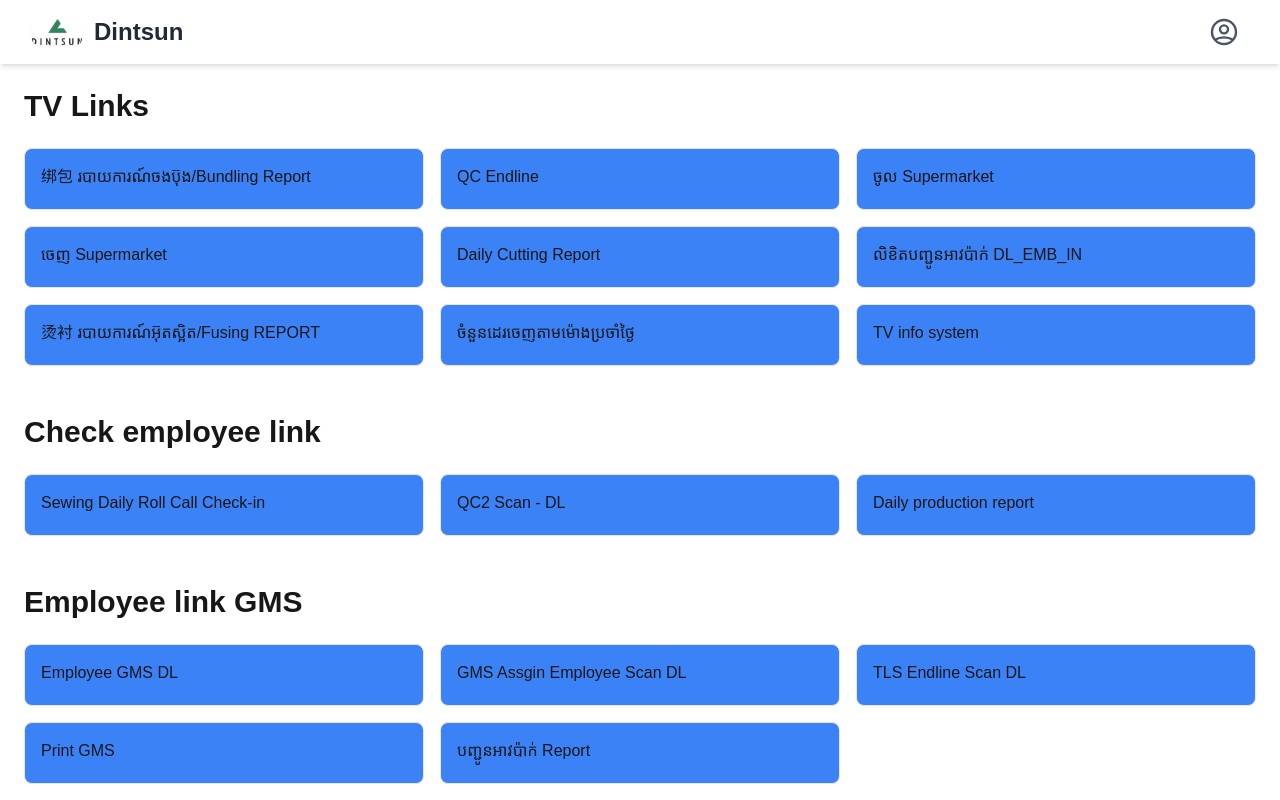
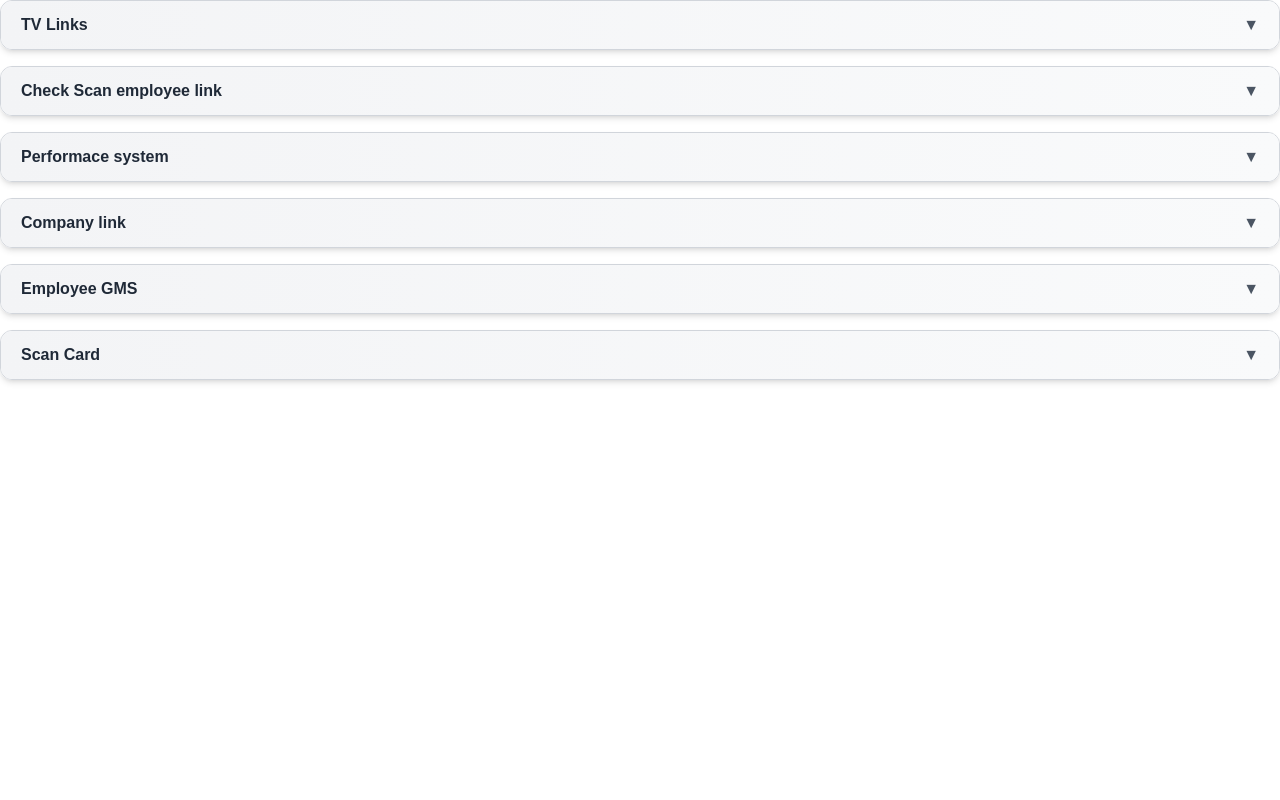
Before and after one commit to K3yyy/factoryLink, a Next.js app: page / in a window 1280 px wide. Shown: the top 800 px of the page. Built offline with nearby package versions, Linux system fonts and the light colour scheme.

Commit message:
add collapsible

```diff
--- a/data/data.ts
+++ b/data/data.ts
@@ -1,22 +1,27 @@
 import {Link} from "@/components/link-collection";
+
 
 
 export const myLinks: Link[] = [
     {
-        title: "绑包 របាយការណ៍ចងប៊ុង/Bundling Report",
-        url: "http://172.26.0.13/ReportServer/?%2fKANBAN%2fKH_bd_TV&rs:Command=Render",
+        title: "绑包 របាយការណ៍ចងប៊ុង/Bundling",
+        url: "http://172.22.228.224/sqlConnection/pages/bundling.php",
     },
     {
-        title: "QC Endline",
-        url: "http://172.26.0.13/ReportServer/?%2fKANBAN%2fKH_Phone_summary_report_TV_DataBuildingB&rs:Command=Render",
-    },
-    {
-        title: "ចូល Supermarket",
-        url: "http://172.26.0.13/ReportServer/?%2fKANBAN%2fKH_SM_IN_TV&rs:Command=Render",
+        title: "ចូល Supermarket/SM_IN",
+        url: "http://172.22.228.224/sqlConnection/pages/sm_in.php",
     },
     {
         title: "ចេញ Supermarket",
-        url: "http://172.26.0.13/ReportServer/?%2fKANBAN%2fKH_SM_OUT_TV&rs:Command=Render",
+        url: "hhttp://172.22.228.224/sqlConnection/pages/sm_out.php",
+    },
+    {
+        title: "烫衬 របាយការណ៍អ៊ុតស្អិត/Fusing REPORT",
+        url: "http://172.22.228.224/sqlConnection/pages/fusing.php",
+    },
+    {
+        title: "Iron",
+        url: "http://172.22.228.224/sqlConnection/pages/iron1.php",
     },
     {
         title: "Daily Cutting Report",
@@ -26,19 +31,32 @@ export const myLinks: Link[] = [
         title: "លិខិតបញ្ជូនអាវប៉ាក់ DL_EMB_IN",
         url: " http://172.26.0.13/ReportServer/Pages/ReportViewer.aspx?%2fKANBAN%2f01_KH_EMB_report_Print&rs:Command=Render",
     },
+    {
+        title: "QC Endline",
+        url: "http://172.26.0.13/ReportServer/?%2fKANBAN%2fKH_Phone_summary_report_TV_DataBuildingB&rs:Command=Render",
+    },
 
-    {
-        title: "烫衬 របាយការណ៍អ៊ុតស្អិត/Fusing REPORT",
-        url: "http://172.26.0.13/ReportServer/Pages/ReportViewer.aspx?/KANBAN/KH_pushing_TV_new&amp;amp;amp;amp;amp;amp;amp;rs:Command=Render",
-    },
+
+
+
     {
         title: "ចំនួនដេរចេញតាមម៉ោងប្រចាំថ្ងៃ",
         url: "http://172.26.0.13/ReportServer/?%2fKANBAN%2fKH_Phone_summary_report_TV_ALLDataBuilding_B&rs:Command=Render",
     },
-    {
-        title: "TV info system",
-        url: "http://172.26.0.18:8512/vs/tologin.vs",
-    },
+    // {
+    //     title: "TV info system",
+    //     url: "http://172.26.0.18:8512/vs/tologin.vs",
+    // },
+
+
+    // {
+    //     title: "Iron",
+    //     url: "http://172.22.228.224/sqlConnection/pages/iron1.php",
+    // },
+    // {
+    //     title: "Iron",
+    //     url: "http://172.22.228.224/sqlConnection/pages/iron1.php",
+    // },
 ];
 
 export const checkEmployeeLink: Link[] = [
@@ -59,8 +77,8 @@ export const checkEmployeeLink: Link[] = [
 export const checkEmployeeGms: Link[] = [
 
     {
-        title: "Employee GMS DL",
-        url: "http://172.22.228.224:3001",
+        title: "Check Worker performace",
+        url: "http://172.22.228.224/sqlConnection/pages/checkPerformace.php",
     },
     {
         title: "GMS Assgin Employee Scan DL",
@@ -73,6 +91,10 @@ export const checkEmployeeGms: Link[] = [
     {
         title: "Print GMS",
         url: "http://172.22.228.224:3001/printGMS",
+    },
+    {
+        title: "ALL GMS report",
+        url: "http://172.22.228.224/sqlConnection/pages/report.php",
     },
 
 
@@ -91,8 +113,47 @@ export const companyLink: Link[] = [
         title: "Factory flow",
         url: "http://172.22.228.224:3000/flow",
     },
+    {
+        title: "HR card-scan",
+        url: "https://adm.dintsun.com/servlet/jform?file=adm.pkg,manager.pkg&locale=en&init_func=Function1",
+    },
+]
+export const systemLink: Link[] = [
+    {
+        title: "cutting-system",
+        url: "http://172.22.228.224:3002",
+    },
+    {
+        title: "Employee GMS DL",
+        url: "http://172.22.228.224:3001",
+    },
+    {
+        title: "Dashboard system",
+        url: "http://172.22.228.224/sqlConnection/src/dashboard.php",
+    },
+
     // {
-    //     title: "Wiki",
-    //     url: "https://wikivn.dintsun.com/",
+    //     title: "Dashboard system",
+    //     url: "http://172.22.228.224/sqlConnection/src/dashboard.php",
     // },
 ]
+
+export const scanCard: Link[] = [
+    {
+        title: "DL_HA01",
+        url: "https://portalkh.dintsun.com/servlet/jform?file=sewing.pkg&em_step=1_4&init_func=Sewing-DL&uid=sewing&pwd=sewing&f_SewingLine=DL_HA01&locale=kh",
+    },
+
+    {
+        title: "DL_B01",
+        url: "https://portalkh.dintsun.com/servlet/jform?file=sewing.pkg&em_step=1_4&init_func=Sewing-DL&uid=sewing&pwd=sewing&f_SewingLine=DL_B01&locale=kh",
+    },
+    // {
+    //     title: "ALL GMS report",
+    //     url: "http://172.22.228.224/sqlConnection/pages/report.php",
+    // },
+    // {
+    //     title: "ALL GMS report",
+    //     url: "http://172.22.228.224/sqlConnection/pages/report.php",
+    // },
+]
--- a/src/app/page.tsx
+++ b/src/app/page.tsx
@@ -1,29 +1,43 @@
 "use client";
+
 import { LinkCollection } from "@/components/link-collection"
-import {checkEmployeeGms, checkEmployeeLink, companyLink, myLinks} from "../../data/data";
-import AdminNavbar from "@/components/factoryFlow/AdminNavbar";
-import {useState} from "react";
+import {
+    checkEmployeeGms,
+    checkEmployeeLink,
+    companyLink,
+    myLinks,
+    scanCard,
+} from "../../data/data";
 import EmployeeLinkProtected from "@/components/EmployeeLinkProtected";
+import CollapsibleSection from "@/components/CollapsibleSection";
 
 export default function Page() {
-
     return (
         <main>
-            <AdminNavbar/>
             <div>
-                <div>
-                    <LinkCollection links={myLinks} title="TV Links" />
-                </div>
-                <div>
-                    <LinkCollection links={checkEmployeeLink} title="Check employee link" />
-                </div>
-                <div>
-                    <EmployeeLinkProtected/>
-                </div>
-                <div>
-                    <LinkCollection links={companyLink} title="Company link" />
-                </div>
+                <CollapsibleSection title="TV Links">
+                    <LinkCollection links={myLinks} />
+                </CollapsibleSection>
 
+                <CollapsibleSection title="Check Scan employee link">
+                    <LinkCollection links={checkEmployeeLink} />
+                </CollapsibleSection>
+
+                <CollapsibleSection title="Performace system">
+                    <EmployeeLinkProtected />
+                </CollapsibleSection>
+
+                <CollapsibleSection title="Company link">
+                    <LinkCollection links={companyLink} />
+                </CollapsibleSection>
+
+                <CollapsibleSection title="Employee GMS">
+                    <LinkCollection links={checkEmployeeGms} />
+                </CollapsibleSection>
+
+                <CollapsibleSection title="Scan Card">
+                    <LinkCollection links={scanCard} />
+                </CollapsibleSection>
             </div>
         </main>
     )
--- /dev/null
+++ b/src/components/CollapsibleSection.tsx
@@ -0,0 +1,42 @@
+"use client";
+
+import { useState } from "react";
+
+export default function CollapsibleSection({
+                                               title,
+                                               children,
+                                           }: {
+    title: string;
+    children: React.ReactNode;
+}) {
+    const [open, setOpen] = useState(false);
+
+    return (
+        <div className="border border-gray-300 rounded-xl mb-4 shadow-md overflow-hidden">
+            <button
+                onClick={() => setOpen(!open)}
+                className="w-full flex justify-between items-center px-5 py-3 font-semibold bg-gradient-to-r from-gray-100 to-gray-50 hover:from-gray-200 hover:to-gray-100 transition-colors duration-300 focus:outline-none relative"
+            >
+                <span className="text-gray-800">{title}</span>
+                {/* CSS arrow */}
+                <span
+                    className={`inline-block transform transition-transform duration-300 text-gray-600`}
+                    style={{
+                        transform: open ? "rotate(180deg)" : "rotate(0deg)",
+                    }}
+                >
+          ▼
+        </span>
+            </button>
+
+            {/* Animated collapse */}
+            <div
+                className={`transition-all duration-300 ease-in-out overflow-hidden ${
+                    open ? "max-h-[1000px] p-5" : "max-h-0 p-0"
+                }`}
+            >
+                {children}
+            </div>
+        </div>
+    );
+}
--- a/src/components/EmployeeLinkProtected.tsx
+++ b/src/components/EmployeeLinkProtected.tsx
@@ -1,7 +1,7 @@
 "use client";
 
 import { useState } from "react";
-import { checkEmployeeGms } from "../../data/data";
+import { systemLink} from "../../data/data";
 import {Link} from "@/components/link-collection";
 
 export default function EmployeeLinkProtected() {
@@ -27,11 +27,11 @@ export default function EmployeeLinkProtected() {
 
     return (
         <div className="max-w-7xl mx-auto p-5 sm:p-6">
-            <h1 className="text-2xl sm:text-3xl font-bold mb-6">Employee link GMS</h1>
+            <h1 className="text-2xl sm:text-3xl font-bold mb-6">Use system</h1>
 
             <div className="grid grid-cols-1 sm:grid-cols-2 lg:grid-cols-3 gap-3 sm:gap-4">
-                {checkEmployeeGms.map((link: Link, index: number) =>
-                    link.title === "Employee GMS DL" ? (
+                {systemLink.map((link: Link, index: number) =>
+                    link.title === "Employee GMS DL" || link.title === "cutting-system"  ? (
                         <div
                             key={index}
                             onClick={() => handleLinkClick(link.url)}
--- a/src/components/factoryFlow/AdminNavbar.tsx
+++ /dev/null
@@ -1,59 +0,0 @@
-"use client";
-
-import Image from "next/image";
-import Link from "next/link";
-import type { FC } from "react";
-
-const AdminNavbar: FC = () => {
-    return (
-        <nav className="bg-white shadow-md sticky top-0 z-50">
-            <div className="max-w-7xl mx-auto px-4 sm:px-6 lg:px-8">
-                <div className="flex items-center justify-between h-16">
-
-                    {/* Logo Section */}
-                    <div className="flex-shrink-0">
-                        <Link href="/public" className="flex items-center gap-3">
-                            <Image
-                                src="/Logo.jpg"
-                                alt="Dintsun Logo"
-                                width={50}
-                                height={50}
-                                className="rounded-md shadow-sm"
-                            />
-                            <span className="text-2xl font-bold text-gray-800 hover:text-blue-600 transition-colors">
-                Dintsun
-              </span>
-                        </Link>
-                    </div>
-
-                    {/* Admin Icon */}
-                    <div className="flex items-center">
-                        <Link
-                            href="/admin"
-                            className="p-2 rounded-full text-gray-600 hover:bg-gray-100 focus:outline-none focus:ring-2 focus:ring-offset-2 focus:ring-blue-500"
-                            aria-label="Admin dashboard"
-                        >
-                            <svg
-                                className="h-8 w-8"
-                                xmlns="http://www.w3.org/2000/svg"
-                                fill="none"
-                                viewBox="0 0 24 24"
-                                stroke="currentColor"
-                            >
-                                <path
-                                    strokeLinecap="round"
-                                    strokeLinejoin="round"
-                                    strokeWidth={1.8}
-                                    d="M5.121 17.804A13.937 13.937 0 0112 16c2.5 0 4.847.655 6.879 1.804M15 10a3 3 0 11-6 0 3 3 0 016 0zm6 2a9 9 0 11-18 0 9 9 0 0118 0z"
-                                />
-                            </svg>
-                        </Link>
-                    </div>
-
-                </div>
-            </div>
-        </nav>
-    );
-};
-
-export default AdminNavbar;
--- a/src/components/factoryFlow/annotation-canvas.tsx
+++ b/src/components/factoryFlow/annotation-canvas.tsx
@@ -169,7 +169,6 @@ export default function AnnotationCanvas({ backgroundUrl }: AnnotationCanvasProp
                         >
                             <a
                                 href={label.href}
-                                target="_blank"
                                 className="bg-yellow-100 border-2 cursor-pointer hover:bg-yellow-300 border-yellow-400 rounded px-3 py-2 text-xs font-medium text-gray-800 shadow-md"
                             >
                                 {label.text}
```
Also changed, not shown: 1 other file (tests, documents, lock files or other folders).
